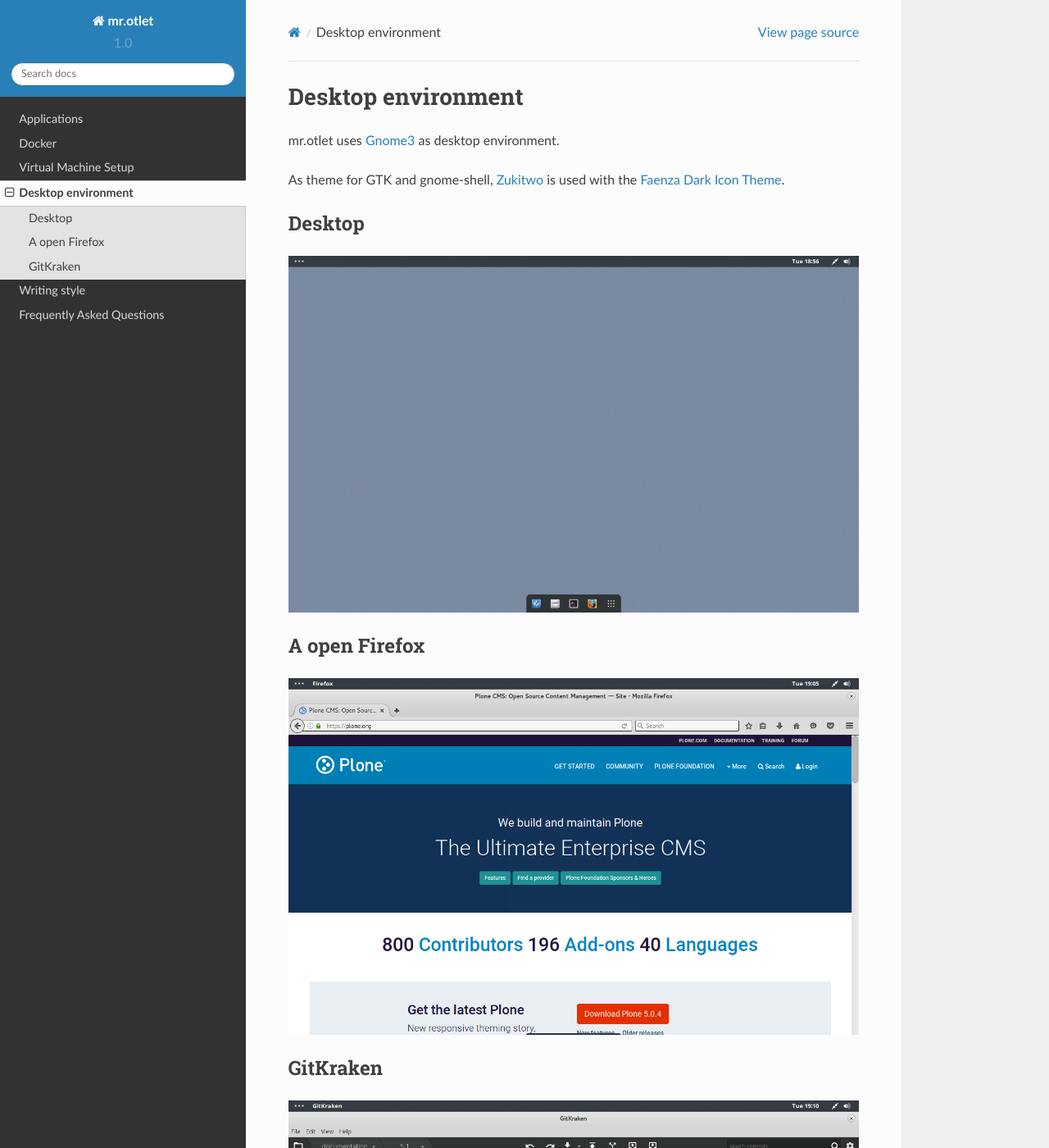
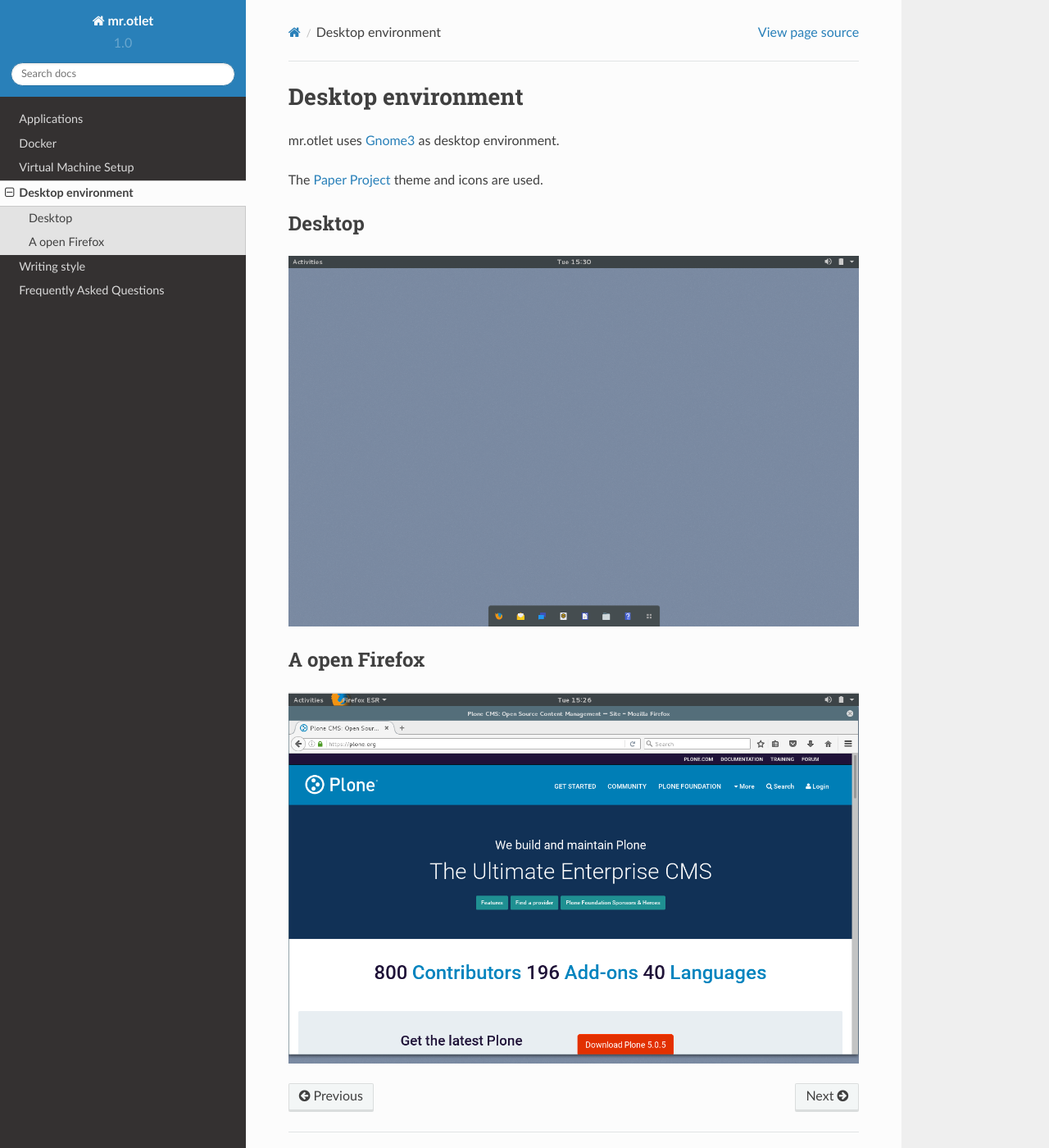
Before and after one commit to svx/mr.otlet, a Sphinx documentation site: the page built from docs/desktop_environment.rst, in a window 1280 px wide and 1400 px high. Shown: the whole window at 82% size. Built offline with Sphinx 7.4.7 and the Read the Docs theme 2.0.0, drawn with Linux system fonts in a browser that asks for light colours.

Commit message:
Docs: Update docs about desktop theme

```diff
--- a/docs/desktop_environment.rst
+++ b/docs/desktop_environment.rst
@@ -4,22 +4,16 @@ Desktop environment
 
 mr.otlet uses `Gnome3 <https://www.gnome.org/>`_ as desktop environment.
 
-As theme for GTK and gnome-shell, `Zukitwo <https://github.com/lassekongo83/zuki-themes>`_ is used with the `Faenza Dark Icon Theme <https://www.gnome-look.org/content/show.php/Faenza+Dark+Icons+(edited)?content=132327>`_.
+The `Paper Project <https://snwh.org/paper>`_ theme and icons are used.
 
 Desktop
 =======
 
-.. image:: _static/mr.otlet_desktop_clean.png
+.. image:: _static/mr.otlet_empty_desktop.png
    :alt: Picture of empty, clean desktop
 
 A open Firefox
 ==============
 
-.. image:: _static/mr.otlet_firefox_plone.org.png
+.. image:: _static/mr.otlet_paper-theme.png
    :alt: Picture of a open Firefox tab showing https://plone.org
-
-GitKraken
-=========
-
-.. image:: _static/mr.otlet_gitkraken.png
-   :alt: Picture showing a open GitKraken window with plone docs repo
```
Also changed, not shown: docs/_static/mr.otlet_empty_desktop.png (added), docs/_static/mr.otlet_paper-theme.png (added), 2 other files.
